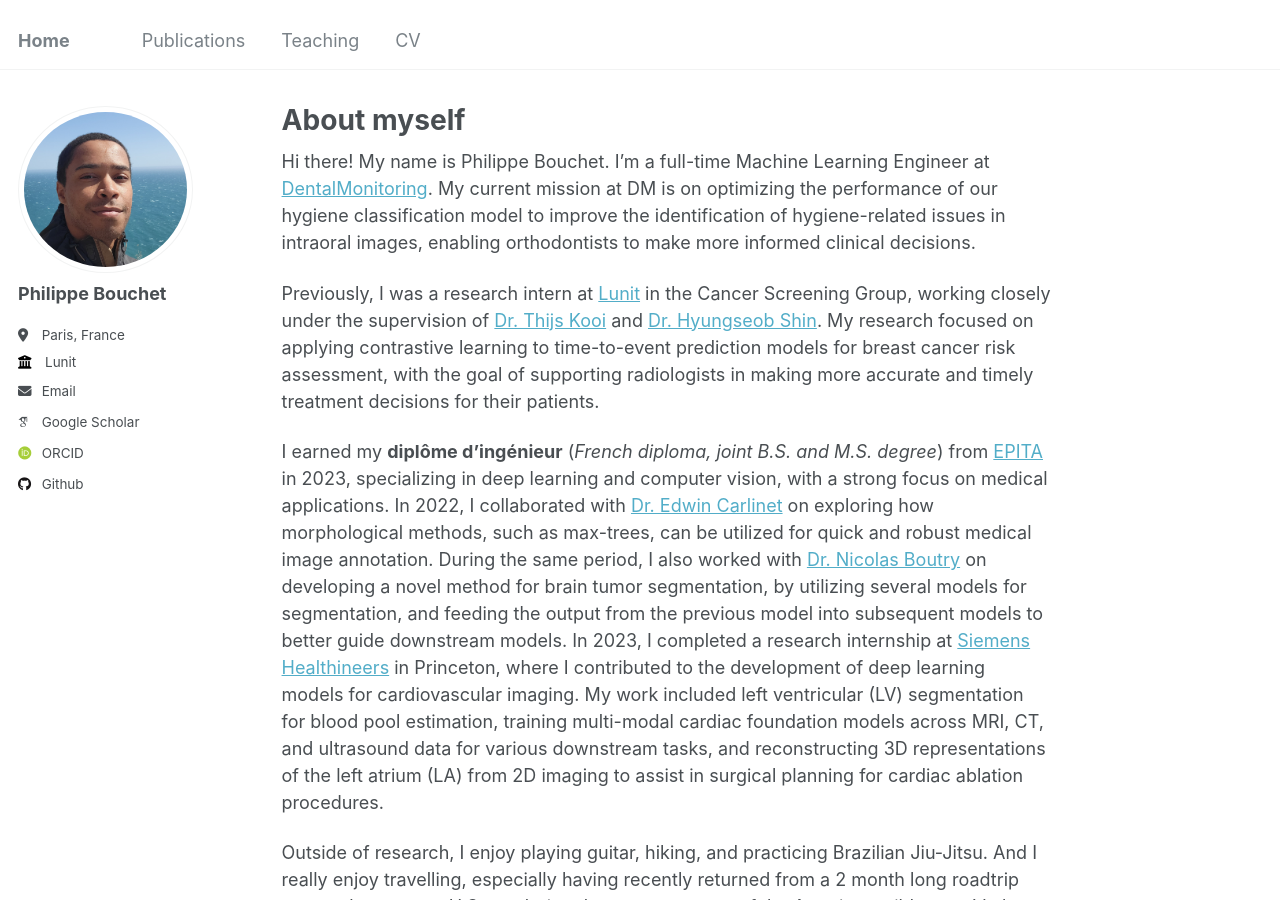
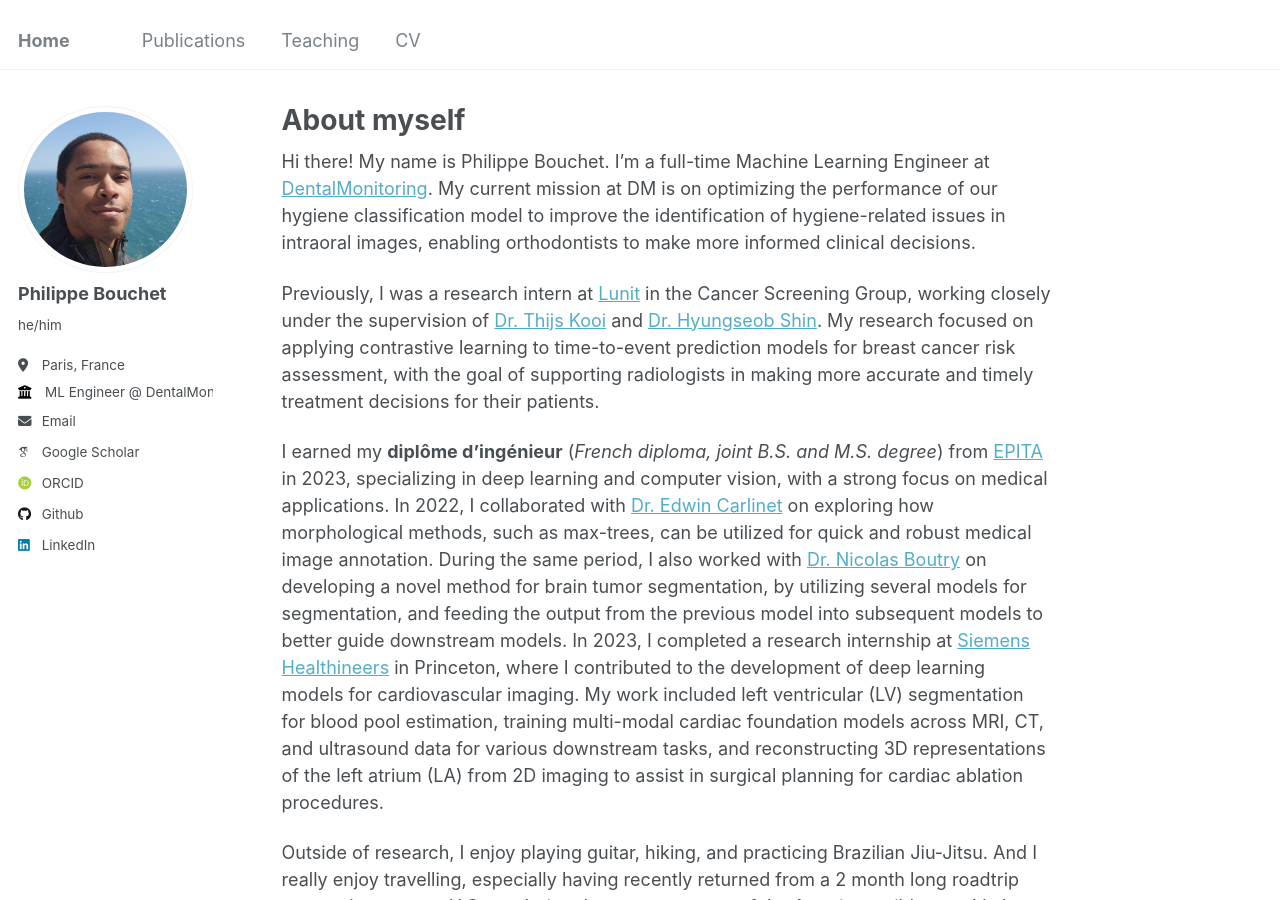
Before and after one commit to phbouchet/phbouchet.github.io, a Jekyll site: the page built from _pages/about.md, in a window 1280 px wide and 900 px high. Built offline with Jekyll 4.4.1, drawn with Linux system fonts in a browser that asks for light colours; some web fonts are replaced.

Commit message:
Updated config

```diff
--- a/_config.yml
+++ b/_config.yml
@@ -23,10 +23,10 @@ author:
   # Biographic information
   avatar           : "profile.jpg"
   name             : "Philippe Bouchet"
-  pronouns         : # example: "she/her"
+  pronouns         : "he/him"
   bio              : ""
   location         : "Paris, France"
-  employer         : "Lunit"
+  employer         : "ML Engineer @ DentalMonitoring"
   uri              : # URL
   email            : "philippebouchet13@gmail.com"
 
@@ -56,7 +56,7 @@ author:
   keybase          : # Username
   instagram        : # Username
   lastfm           : # Username
-  linkedin         : # Username
+  linkedin         : philippe.bouchet
   mastodon         : # URL
   medium           : # URL
   pinterest        : # Username
```
